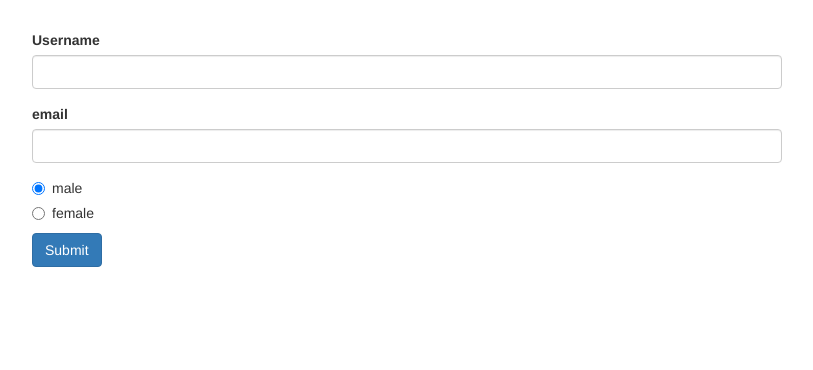
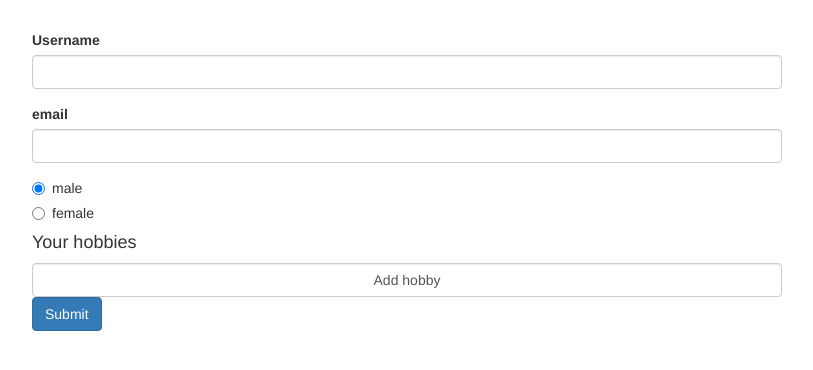
Before and after one commit to mbochynski/angular-assignments, an Angular app in the folder modules/forms-reactive/: page / in a window 1280 px wide. Shown: the top 370 px of the page, without its empty margins (233-1046 px from the left). Built offline with nearby package versions, Linux system fonts and the light colour scheme.

Commit message:
Add FormArray

```diff
--- a/modules/forms-reactive/src/app/app.component.html
+++ b/modules/forms-reactive/src/app/app.component.html
@@ -34,11 +34,24 @@
               [value]="gender">{{ gender }}
           </label>
         </div>
+        <div formArrayName="hobbies">
+          <h4>Your hobbies</h4>
+          <button
+            class="form-control"
+            type="button"
+            (click)="onAddHobby()">
+            Add hobby
+          </button>
+          <div class="form-group"
+            *ngFor="let hobbyControl of signupForm.get('hobbies').controls; let i = index">
+            <input type="text" class="form-control" [formControlName]="i">
+          </div>
+        </div>
         <span
           *ngIf="signupForm.invalid && signupForm.touched"
           class="help-block">Please enter a valid data</span>
+        <button class="btn btn-primary" type="submit">Submit</button>
       </form>
-        <button class="btn btn-primary" type="submit">Submit</button>
     </div>
   </div>
 </div>
--- a/modules/forms-reactive/src/app/app.component.ts
+++ b/modules/forms-reactive/src/app/app.component.ts
@@ -1,5 +1,5 @@
 import { Component, OnInit } from '@angular/core';
-import { FormGroup, FormControl, Validators } from '@angular/forms';
+import { FormGroup, FormControl, Validators, FormArray } from '@angular/forms';
 
 @Component({
   selector: 'app-root',
@@ -17,10 +17,16 @@ export class AppComponent implements OnInit {
         email: new FormControl(null, [Validators.required, Validators.email]),
       }),
       gender: new FormControl(this.genders[0]),
+      hobbies: new FormArray([]),
     });
   }
 
   handleSubmit() {
     console.log(this.signupForm);
   }
+
+  onAddHobby() {
+    const control = new FormControl(null, Validators.required);
+    (<FormArray>this.signupForm.get('hobbies')).push(control);
+  }
 }
```
